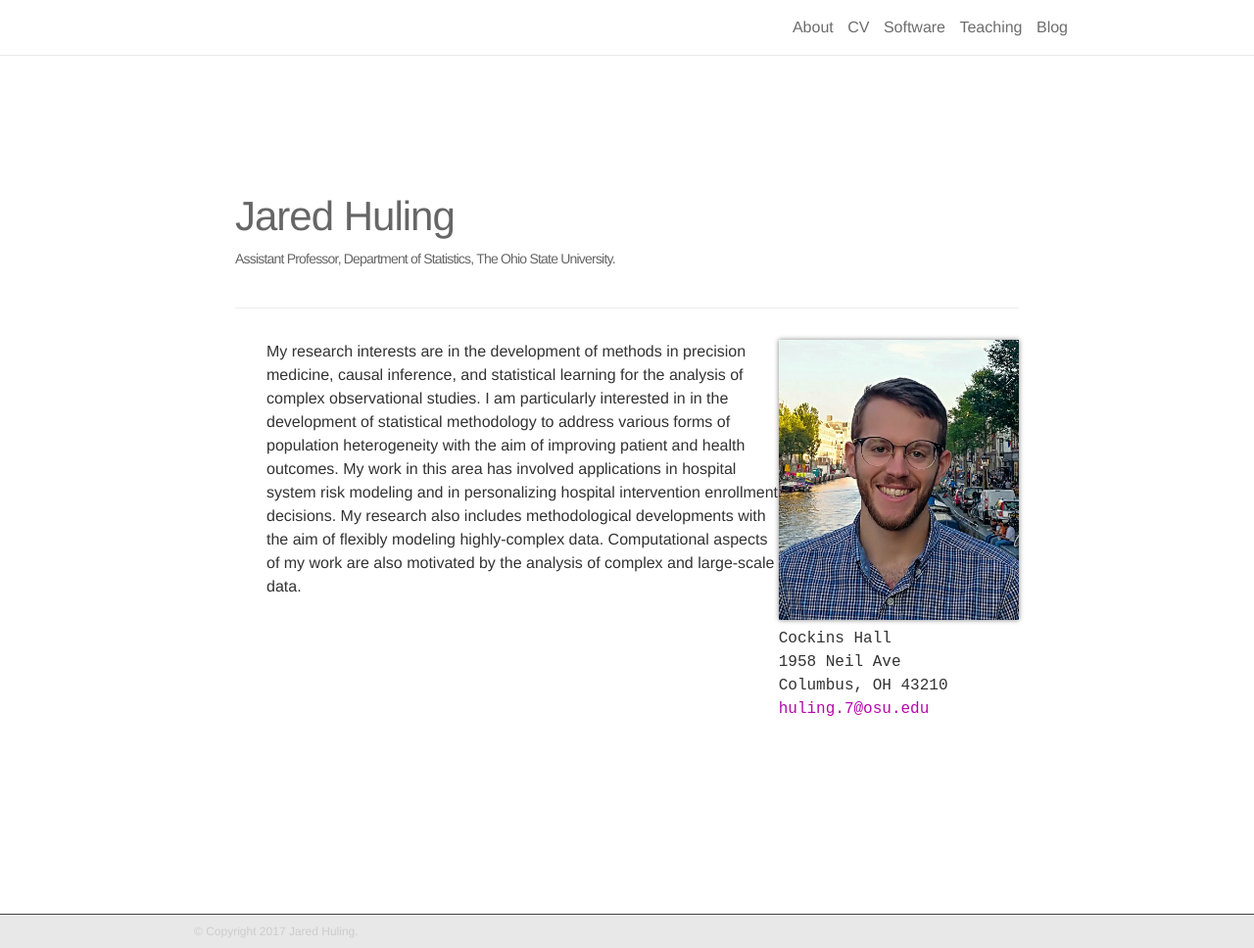
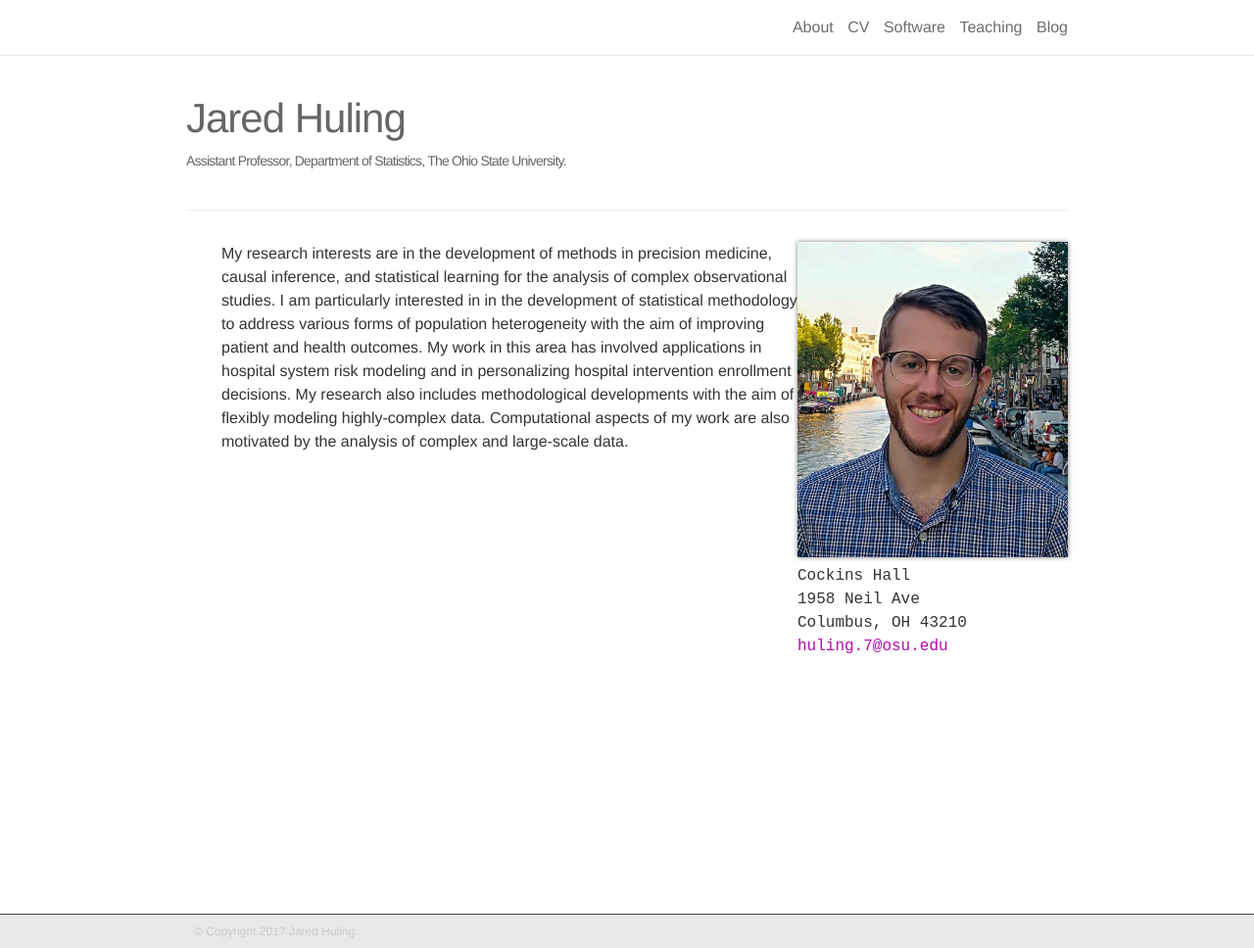
Before and after one commit to jaredhuling/jaredhuling.github.io, a Jekyll site: the page built from _pages/about.md, in a window 1280 px wide and 968 px high. Shown: the whole window at 98% size. Built offline with Jekyll 4.4.1, drawn with Linux system fonts in a browser that asks for light colours; nearby versions of some CDN libraries.

Commit message:
layout test

```diff
--- a/_layouts/about.html
+++ b/_layouts/about.html
@@ -1,6 +1,15 @@
 ---
-layout: page
+layout: default
 ---
+
+<div class="post">
+
+      <header class="post-header">
+        <h1 class="post-title">{{ page.title }}</h1>
+        <h5 class="post-description">{{ page.description }}</h5>
+      </header>
+
+      <article class="post-content {{page.title}} clearfix">
 
         <div class="docs-section">
 
@@ -32,3 +41,14 @@
               </div>
           </div>
         </div>
+      </article>
+
+      {% if page.news %}
+        {% include news.html %}
+      {% endif %}
+
+      {% if page.social %}
+        {% include social.html %}
+      {% endif %}
+
+</div>
--- a/_layouts/page.html
+++ b/_layouts/page.html
@@ -1,9 +1,7 @@
 ---
 layout: default
 ---
-<div class="page-content">
-  <div class="wrapper">
-    <div class="post">
+<div class="post">
 
       <header class="post-header">
         <h1 class="post-title">{{ page.title }}</h1>
@@ -22,6 +20,4 @@
         {% include social.html %}
       {% endif %}
 
-    </div>
-  </div>
 </div>
```
Lines whose indentation alone changed are shown as unchanged.
